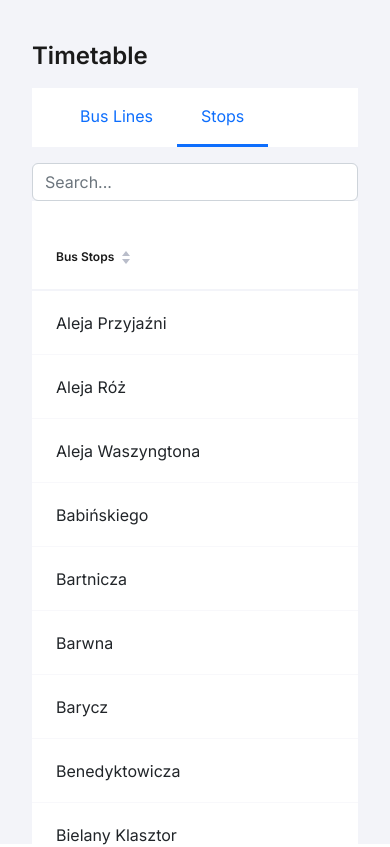
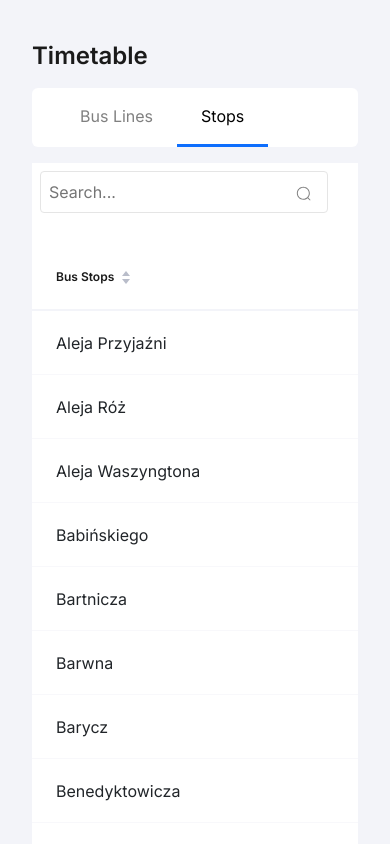
Before and after one commit to ToxiKejtor/ingenious.build-interview-task, a Vue app: page /stops in a window 390 px wide. Shown: the top 847 px of the page. Built offline with nearby package versions, Linux system fonts and the light colour scheme; data requests are answered from the project's data file.

Commit message:
styling part 3 + responsiveness

```diff
--- a/src/App.vue
+++ b/src/App.vue
@@ -2,13 +2,13 @@
   <div class="app__wrapper vh-100">
     <div class="app__container">
       <h1 class="pb-3">Timetable</h1>
-      <nav class="px-4 bg-white">
+      <nav class="px-4 bg-white rounded">
         <ul class="list-unstyled d-flex">
           <li v-for="route in routes" :key="route.path">
             <RouterLink
-              class="text-decoration-none px-4 py-3 d-block"
+              class="text-decoration-none px-4 py-3 d-block router-link-inactive"
               :to="route.path"
-              :active-class="'border-bottom border-primary border-3'"
+              :active-class="'border-bottom border-primary border-3 router-link-active'"
               >{{ route.name }}</RouterLink
             >
           </li>
@@ -44,4 +44,10 @@ onMounted(async () => {
   line-height: 32px;
   margin-bottom: 0;
 }
+.router-link-inactive {
+  color: grey;
+}
+.router-link-active {
+  color: #000;
+}
 </style>
--- a/src/components/BusLines.vue
+++ b/src/components/BusLines.vue
@@ -1,10 +1,10 @@
 <template>
-  <div class="bus-lines p-4 bg-white">
+  <div class="bus-lines px-4 pt-4 pb-3 bg-white rounded">
     <h2 class="mb-2">Select Bus Line</h2>
-    <ul class="btn-group bus-lines__ul list-unstyled pt-4">
+    <ul class="btn-group m-0 flex-wrap bus-lines__ul list-unstyled pt-4">
       <li v-for="(value, key) in busLines" :key="key">
         <button
-          class="btn px-3 py-2 btn-primary me-2"
+          class="btn px-3 py-2 btn-primary me-2 mb-2"
           :class="{ active: key === selectedLine }"
           @click="onLineClick(key)"
         >
@@ -16,10 +16,9 @@
 </template>
 
 <script setup lang="ts">
-import { computed, onMounted } from "vue";
+import { computed } from "vue";
 import { useStore } from "@/store/store";
 import { MutationTypes } from "@/store/mutations";
-import { ActionTypes } from "@/store/actions";
 
 const store = useStore();
 
@@ -29,10 +28,6 @@ const selectedLine = computed(() => store.state.selected.line);
 function onLineClick(line: number) {
   store.commit(MutationTypes.SET_SELECTED, { line, stop: "" });
 }
-
-onMounted(async () => {
-  await store.dispatch(ActionTypes.FETCH_STOPS);
-});
 </script>
 
 <style scoped>
--- a/src/components/BusStops.vue
+++ b/src/components/BusStops.vue
@@ -1,5 +1,5 @@
 <template>
-  <div class="bus-stops rounded">
+  <div class="bus-stops rounded overflow-hidden">
     <ListItems
       v-if="stops?.length"
       sortable
@@ -31,6 +31,6 @@ function onStopSelected(stop: string) {
 </script>
 <style scoped>
 .bus-stops {
-  height: 300px;
+  height: 444px;
 }
 </style>
--- a/src/components/BusTimes.vue
+++ b/src/components/BusTimes.vue
@@ -1,5 +1,5 @@
 <template>
-  <div class="bus-times">
+  <div class="bus-times rounded overflow-hidden">
     <ListItems
       v-if="showTimes && times?.length"
       :title="title"
@@ -35,6 +35,6 @@ function onTimeSelected(time: string) {
 </script>
 <style scoped>
 .bus-times {
-  height: 300px;
+  height: 444px;
 }
 </style>
--- a/src/components/ListItems.vue
+++ b/src/components/ListItems.vue
@@ -1,15 +1,25 @@
 <template>
-  <div class="list-items rounded">
-    <div v-if="props.searchable">
+  <div class="list-items d-flex flex-column rounded">
+    <div v-if="props.searchable" class="flex-shrink-0">
+      <div class="list-items__search bg-white p-2">
+        <div class="list-items__search-group position-relative">
           <input
+            class="list-items__search-input"
             type="text"
-        class="form-control"
+            id="example-search-input"
             placeholder="Search..."
             v-model="search"
           />
+          <button
+            class="list-items__search-input-btn position-absolute end-0 px-3 top-50 translate-middle-y"
+            type="button"
+          >
+            <IconSearch />
+          </button>
         </div>
-    <div v-if="computedItems.length">
-      <div class="list-items__top bg-white p-4">
+      </div>
+    </div>
+    <div class="list-items__top bg-white p-4 flex-shrink-0">
       <h2 v-if="title" class="mb-2">{{ title }}</h2>
       <h3
         class="list-items__sort d-flex align-items-center border-none pt-4"
@@ -18,7 +28,7 @@
         <span>{{ subtitle }}</span> <IconSort v-if="sortable" />
       </h3>
     </div>
-      <ul class="list-items__ul list-unstyled">
+    <ul class="list-items__ul list-unstyled flex-grow-1 overflow-auto">
       <li
         class="list-items__li px-4"
         :class="{ active: value === activeItem }"
@@ -30,13 +40,13 @@
       </li>
     </ul>
   </div>
-  </div>
 </template>
 
 <script setup lang="ts">
 import { computed, defineEmits, defineProps, ref } from "vue";
 import { useDebounce } from "@/composables/debounce";
-import IconSort from "@/components/IconSort.vue";
+import IconSort from "@/icons/IconSort.vue";
+import IconSearch from "@/icons/IconSearch.vue";
 
 const props = defineProps<{
   title?: string;
@@ -75,13 +85,28 @@ function handleItemClick(value: string) {
 
 <style scoped>
 .list-items {
+  height: 100%;
 }
 
 .list-items__top {
   margin-bottom: 2px;
 }
+
+.list-items__search-group {
+  width: 288px;
+  max-width: 100%;
+}
+
+.list-items__search-input {
+  width: 100%;
+  padding: 8px 32px 8px 8px;
+  border: 1px solid #e5e5e5;
+  border-radius: 4px;
+}
+
 .list-items__ul {
   background-color: #f8f8fb;
+  margin: 0;
 }
 .list-items__li {
   cursor: pointer;
@@ -90,7 +115,9 @@ function handleItemClick(value: string) {
   margin-bottom: 1px;
   background-color: white;
 }
-.list-items__li.active,
+.list-items__li.active {
+  color: #1952e1;
+}
 .list-items__li:hover {
   background-color: #f8f8fb;
 }
--- /dev/null
+++ b/src/icons/IconSearch.vue
@@ -0,0 +1,16 @@
+<template>
+  <svg
+    width="16"
+    height="16"
+    viewBox="0 0 16 16"
+    fill="none"
+    xmlns="http://www.w3.org/2000/svg"
+  >
+    <path
+      fill-rule="evenodd"
+      clip-rule="evenodd"
+      d="M1.83325 7.33337C1.83325 4.29581 4.29569 1.83337 7.33325 1.83337C10.3708 1.83337 12.8333 4.29581 12.8333 7.33337C12.8333 10.3709 10.3708 12.8334 7.33325 12.8334C4.29569 12.8334 1.83325 10.3709 1.83325 7.33337ZM7.33325 0.833374C3.7434 0.833374 0.833252 3.74352 0.833252 7.33337C0.833252 10.9232 3.7434 13.8334 7.33325 13.8334C8.9482 13.8334 10.4256 13.2444 11.5624 12.2696L13.6464 14.3536C13.8416 14.5489 14.1582 14.5489 14.3535 14.3536C14.5487 14.1583 14.5487 13.8418 14.3535 13.6465L12.2695 11.5625C13.2443 10.4257 13.8333 8.94832 13.8333 7.33337C13.8333 3.74352 10.9231 0.833374 7.33325 0.833374Z"
+      fill="grey"
+    />
+  </svg>
+</template>
--- a/src/styles/main.css
+++ b/src/styles/main.css
@@ -2,10 +2,15 @@ html,
 body {
   font-family: Inter, serif;
 }
-h1,h2,h3,h4,h5,h6 {
+h1,
+h2,
+h3,
+h4,
+h5,
+h6 {
   margin-top: 0;
   margin-bottom: 0;
-  color: #1A1A1A;
+  color: #1a1a1a;
 }
 h1 {
   font-size: 24px;
@@ -19,8 +24,12 @@ h2 {
   line-height: 24px;
 }
 h3 {
-    font-size: 12px;
-    font-weight: 600;
-    line-height: 16px;
-    letter-spacing: 0.001em;
+  font-size: 12px;
+  font-weight: 600;
+  line-height: 16px;
+  letter-spacing: 0.001em;
 }
+
+button {
+  all: unset;
+}
--- a/src/views/LinesView.vue
+++ b/src/views/LinesView.vue
@@ -3,10 +3,10 @@
     <BusLines />
     <div class="py-3">
       <div class="row">
-        <div class="col">
+        <div class="col-lg">
           <BusStops />
         </div>
-        <div class="col">
+        <div class="col-lg mt-3 mt-lg-0">
           <BusTimes />
         </div>
       </div>
```
Also changed, not shown: src/icons/IconSort.vue (renamed from src/components/IconSort.vue). Lines whose indentation alone changed are shown as unchanged.
